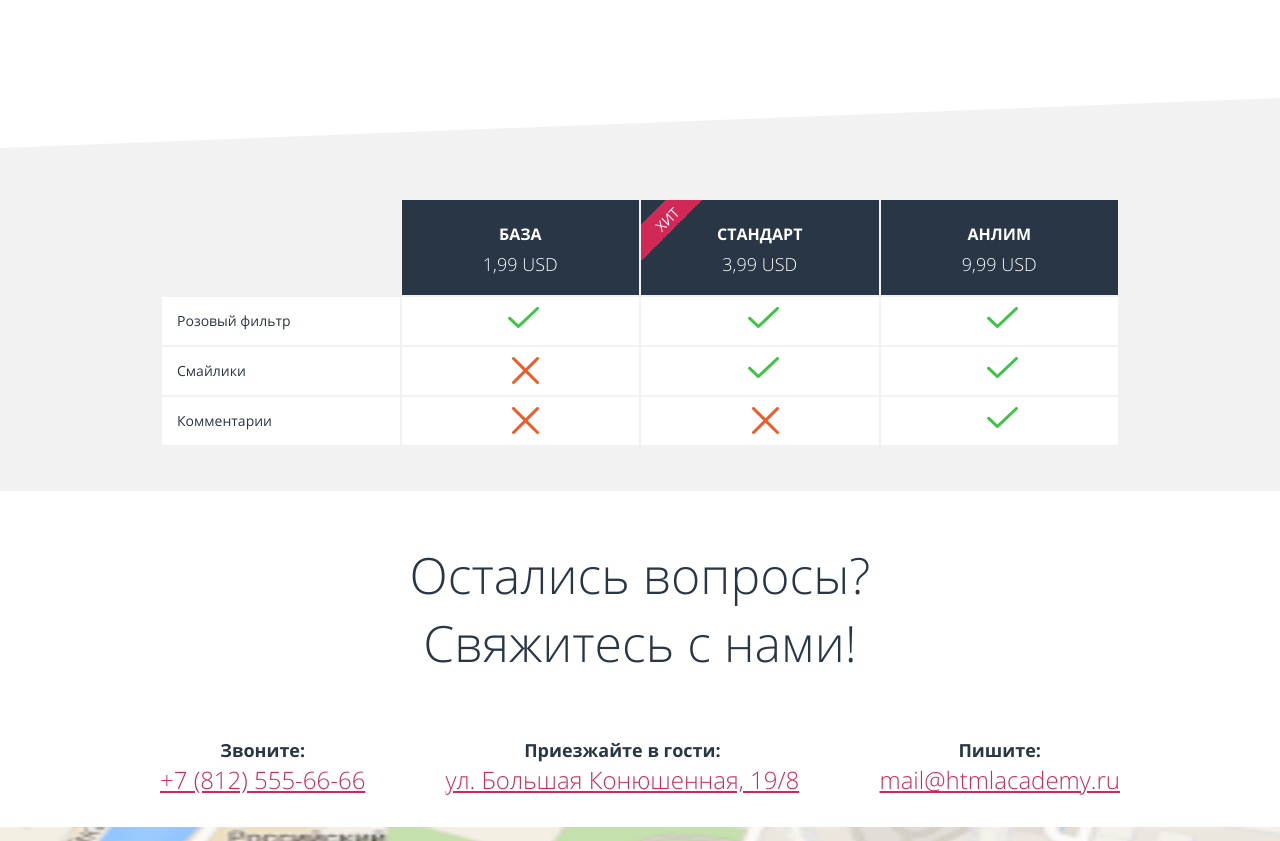
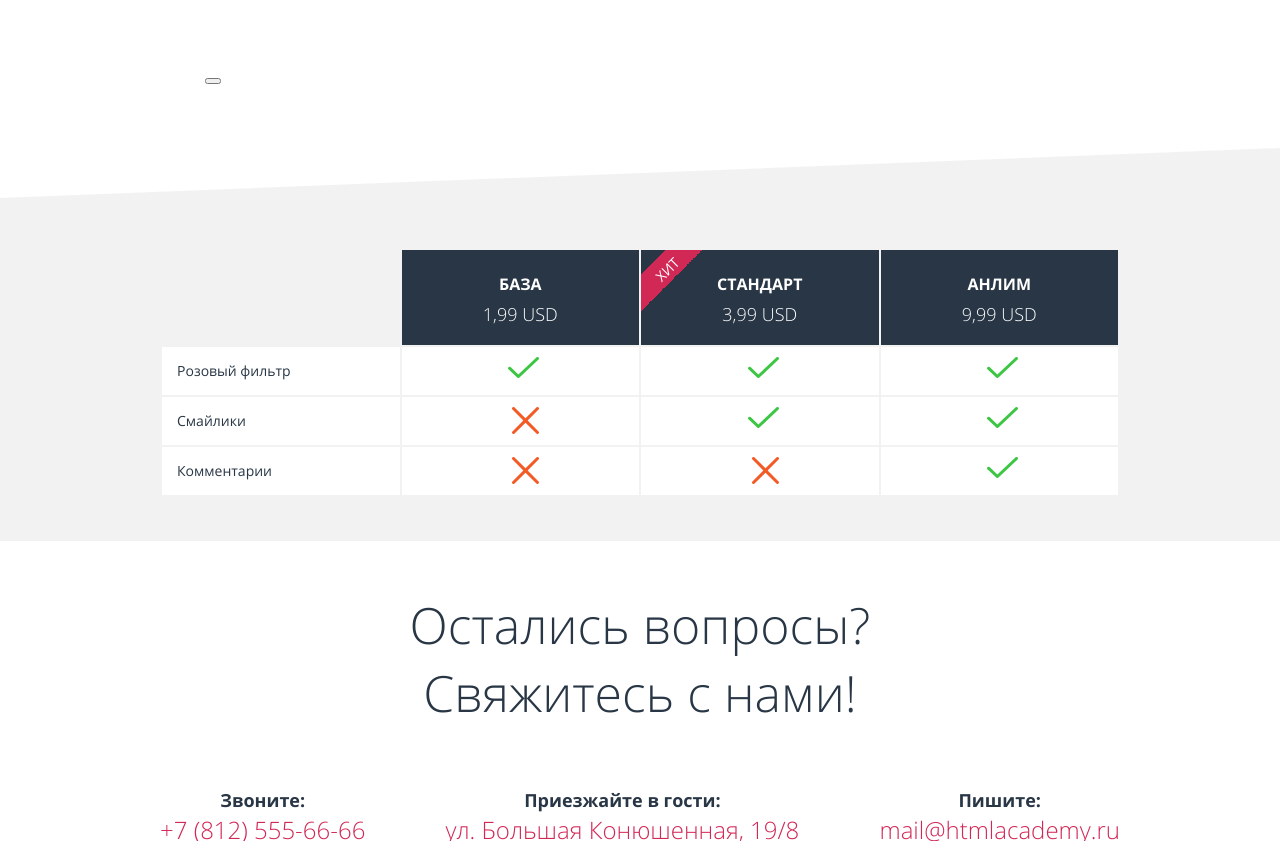
Before and after one commit to maxraw/365579-pink-24, a website: page source/index.html in a window 1280 px wide. Shown: the part 2139-2980 px from the top of the page. Drawn offline with nearby package versions, Linux system fonts and the light colour scheme; files that its build step writes are made by us from their sources.

Commit message:
Добавлены кнопки стрелками

```diff
--- a/source/index.html
+++ b/source/index.html
@@ -169,6 +169,14 @@
             <span class="slider__toggle"></span>
             <span class="slider__toggle"></span>
           </div>
+          <div class="reviews__toggles-desktop">
+            <button class="reviews__toggles-left" aria-label="toggles-left" type="button">
+
+            </button>
+            <button class="reviews__toggles-right" aria-label="toggles-right" type="button">
+
+            </button>
+          </div>
         </div>
       </div>
     </section>
--- a/source/less/blocks/reviews.less
+++ b/source/less/blocks/reviews.less
@@ -82,3 +82,27 @@
     font-size: 18px;
   }
 }
+
+.reviews__toggles-left {
+  width: 41px;
+  height: 41px;
+  border: none;
+  background-color: inherit;
+  cursor: pointer;
+  position: relative;
+  appearance: none;
+
+  &::before {
+    content: "";
+    display: block;
+    position: absolute;
+    top: 0;
+    left: 0;
+    width: 22px;
+    height: 41px;
+    mask-image: url("../img/icons/left-arrow.svg");
+    mask-size: contain;
+    mask-repeat: no-repeat;
+    mask-position: center;
+  }
+}
```
Also changed, not shown: source/img/icons/left-arrow.svg (added), source/img/icons/right-arrow.svg (added).
